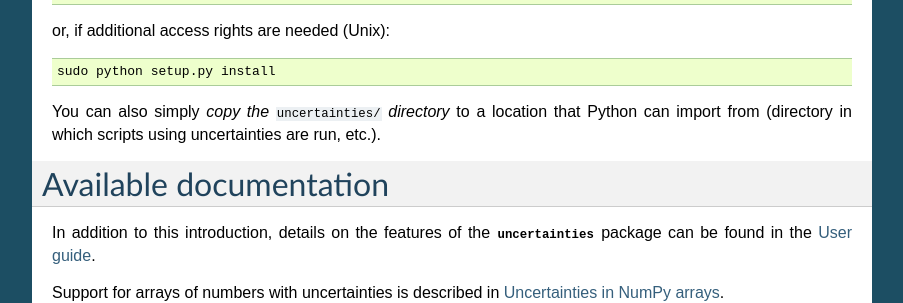
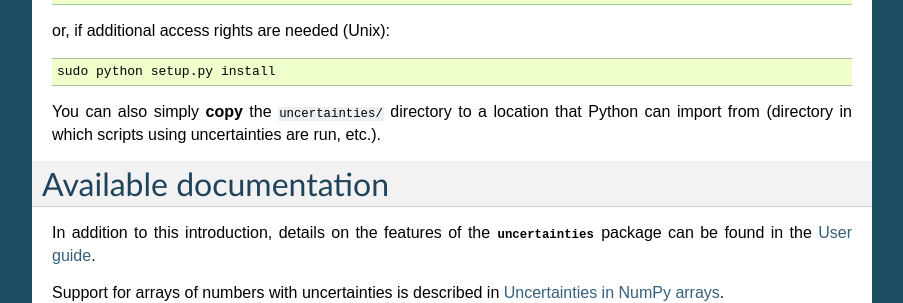
Before and after one commit to lmfit/uncertainties, a Sphinx documentation site: the page built from doc/index.rst, in a window 1280 px wide. Shown: the part 1311-1614 px from the top of the page, without its empty margins (198-1101 px from the left). Built offline with Sphinx 7.4.7, drawn with Linux system fonts in a browser that asks for light colours.

Commit message:
More legible installation instructions.

```diff
--- a/doc/index.rst
+++ b/doc/index.rst
@@ -89,7 +89,7 @@ or, if additional access rights are needed (Unix):
 
    sudo python setup.py install
 
-You can also simply *copy the* :file:`uncertainties/` *directory* to a
+You can also simply **copy** the :file:`uncertainties/` directory to a
 location that Python can import from (directory in which scripts using
 uncertainties are run, etc.).
 
```
